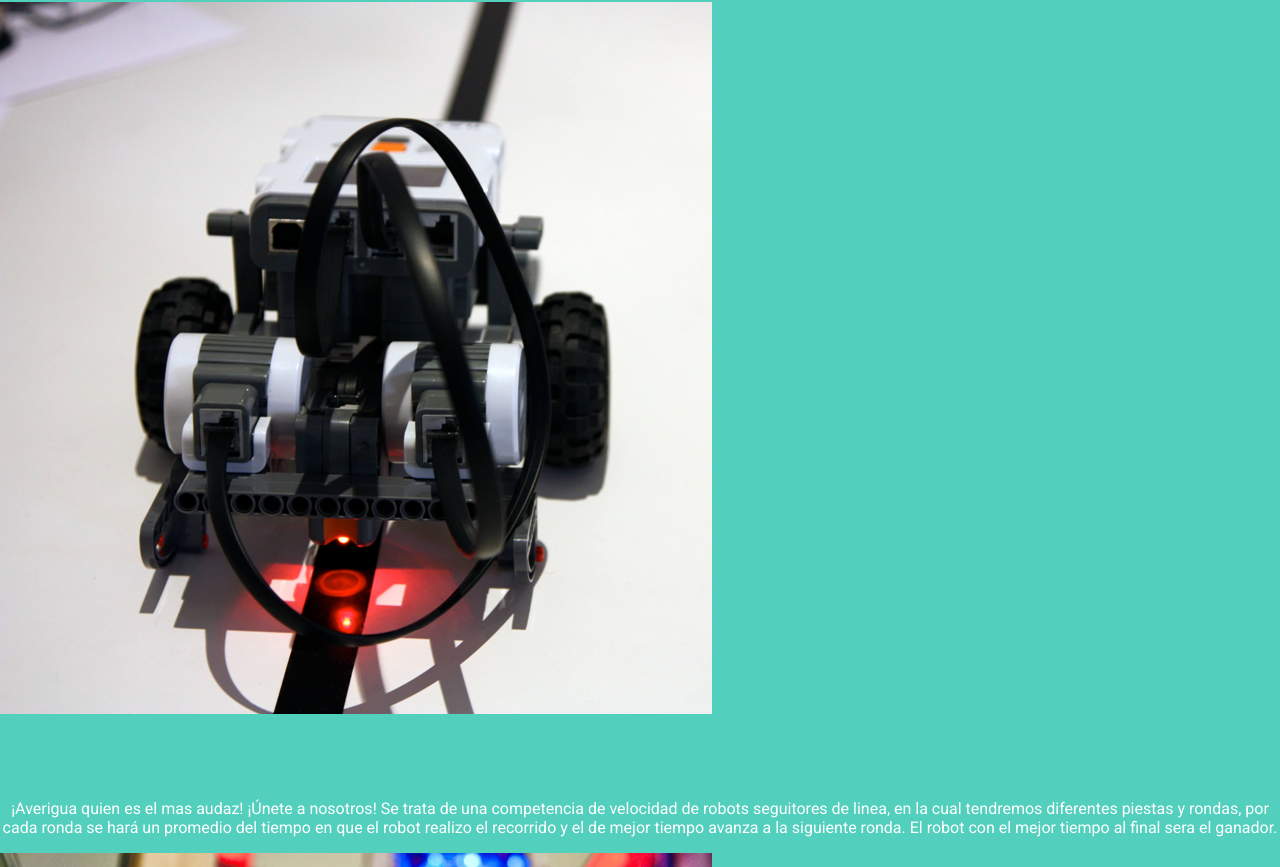
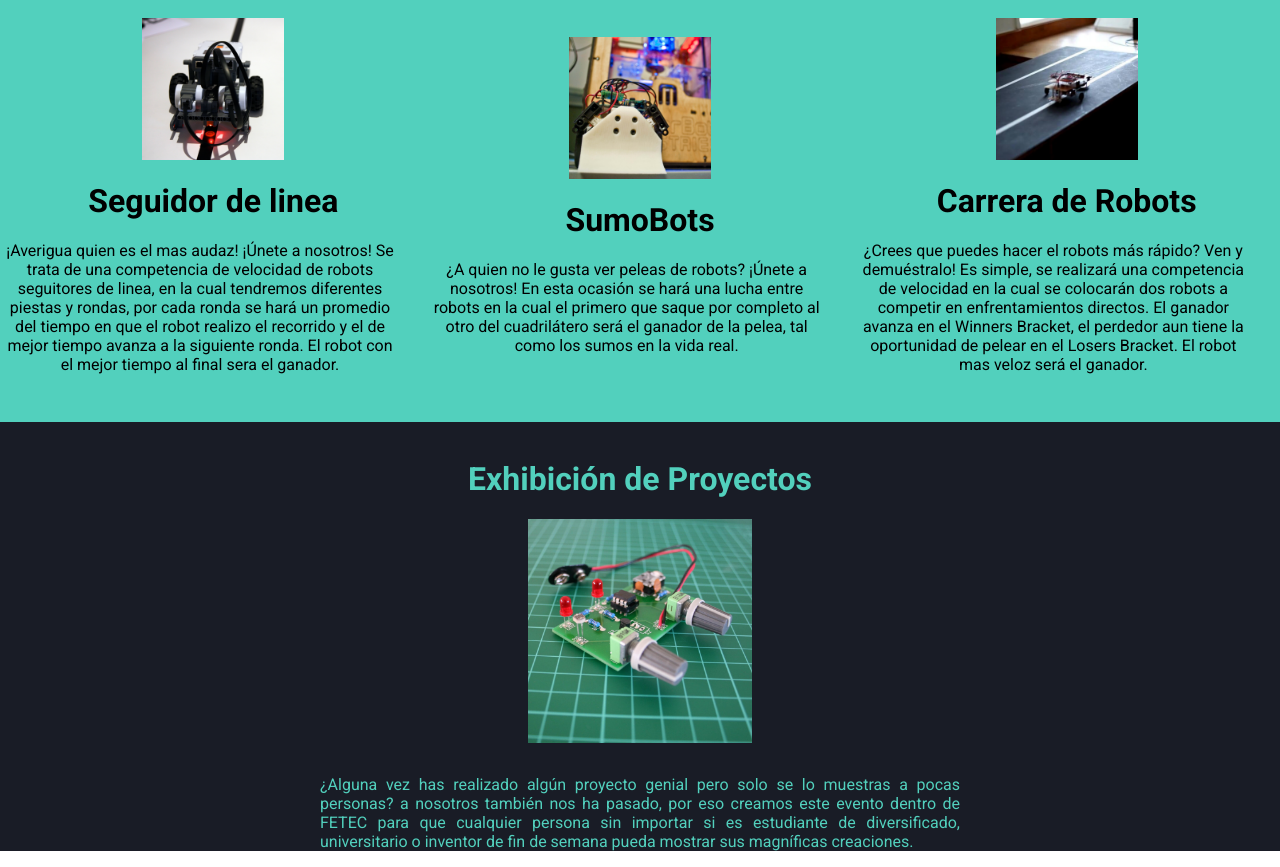
Before and after one commit to SparkProjects/SparkProjects.github.io, a plain HTML site: page index.html in a window 1280 px wide. Shown: the part 2073-2940 px from the top of the page. Drawn offline with Linux system fonts and the light colour scheme.

Commit message:
nuevos estilos
estilos para las 2 nuevas secciones agregadas

```diff
--- a/css/fetec.css
+++ b/css/fetec.css
@@ -79,6 +79,33 @@ body{
   display: flex;
 }
 
+
+.concursos{/*nuevo*/
+  width: 100%;
+  padding-top: 1em;
+  padding-bottom: 1em;
+  display: flex;
+  #flex-wrap: wrap;
+}
+
+.concursos h1{
+  color: black;
+}
+
+.concursos p{
+  font: justify;
+  color: black;
+  width: 400px;
+}
+
+.concursos img{/*nuevo*/
+  border: none;
+  width: 33.33%;
+  height: auto;
+  display: block;
+  margin: auto;
+}
+
 figure{
   margin: auto;
   overflow: hidden;
@@ -91,6 +118,23 @@ figure{
   display: block;
   margin: 0;
 }
+
+.proyectos{
+  border: none;
+  width: 50%;
+  height: auto;
+  display: block;
+  margin: auto;
+}
+
+.proyectos p{
+  text-align: justify;
+  color:#52D0BD;
+}
+
+
+
+
 
 figure h1 {
   text-align: center;
```
